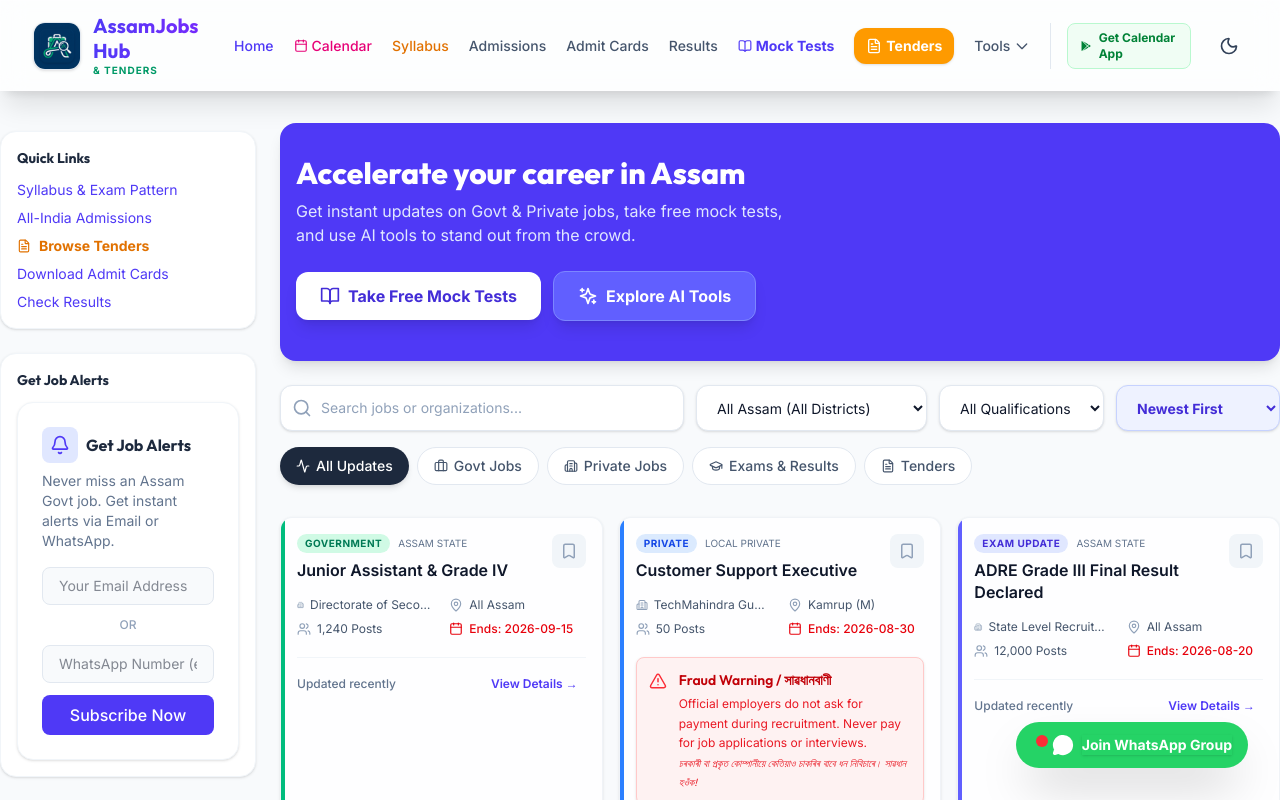
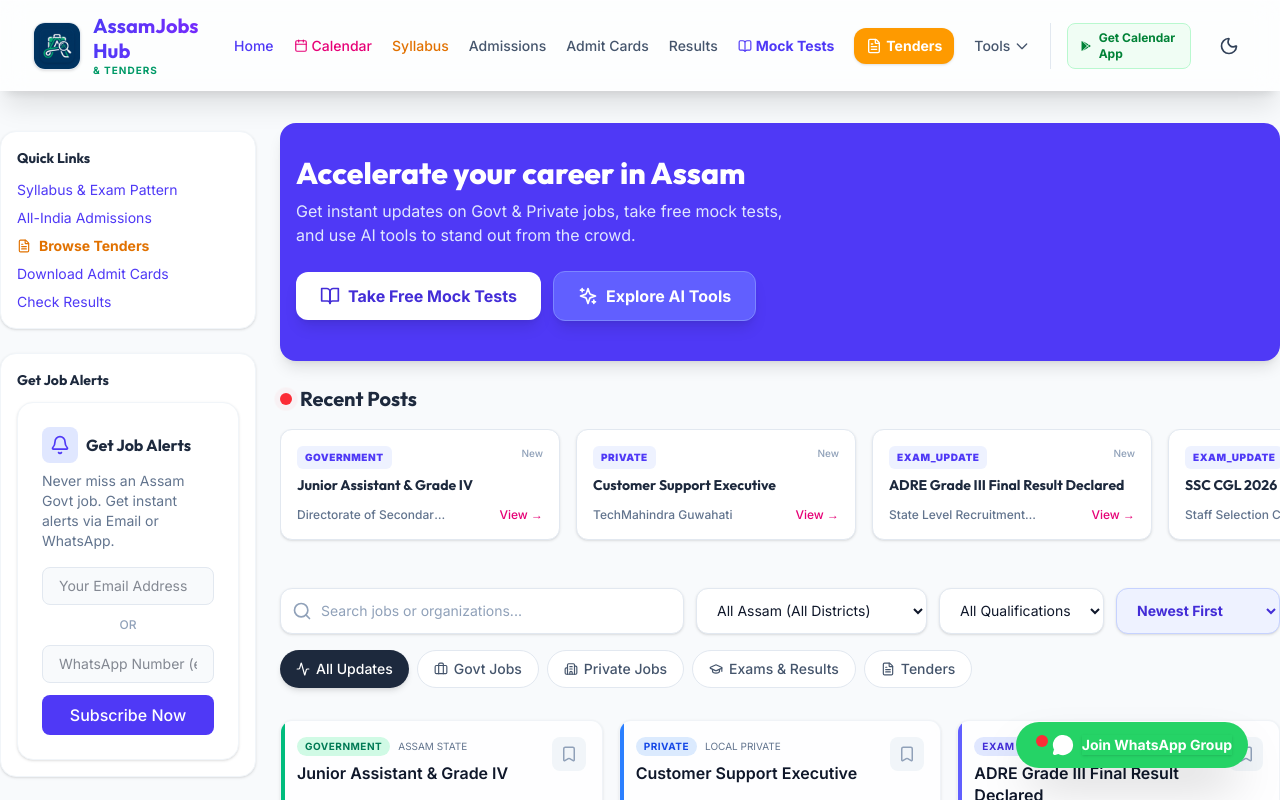
Before and after one commit to uzzaldutta/assamjobs-hub, a Next.js app: page / in a window 1280 px wide. Shown: the top 800 px of the page. Built offline with nearby package versions, Linux system fonts and the light colour scheme; no server answers; the database is empty.

Commit message:
feat: Add horizontal scrolling Recent Posts widget to the homepage

```diff
--- a/src/app/globals.css
+++ b/src/app/globals.css
@@ -35,3 +35,14 @@ body {
 h1, h2, h3, h4, h5, h6 {
   font-family: var(--font-outfit), sans-serif;
 }
+
+/* Hide scrollbar for Chrome, Safari and Opera */
+.hide-scrollbar::-webkit-scrollbar {
+  display: none;
+}
+
+/* Hide scrollbar for IE, Edge and Firefox */
+.hide-scrollbar {
+  -ms-overflow-style: none;  /* IE and Edge */
+  scrollbar-width: none;  /* Firefox */
+}
--- a/src/app/page.tsx
+++ b/src/app/page.tsx
@@ -67,8 +67,41 @@ export default async function Home() {
       {/* Main Layout Grid */}
       <div className="px-4 md:px-0 relative z-10 grid grid-cols-1 lg:grid-cols-4 gap-6">
 
+        {/* Recent Posts Section */}
+        <div className="col-span-1 lg:col-span-4 mt-6">
+          <div className="flex items-center gap-2 mb-4">
+            <span className="relative flex h-3 w-3">
+              <span className="animate-ping absolute inline-flex h-full w-full rounded-full bg-red-400 opacity-75"></span>
+              <span className="relative inline-flex rounded-full h-3 w-3 bg-red-500"></span>
+            </span>
+            <h3 className="text-xl font-bold text-slate-800 dark:text-white">Recent Posts</h3>
+          </div>
+
+          <div className="flex gap-4 overflow-x-auto pb-4 hide-scrollbar snap-x">
+            {allJobs.slice(0, 5).map((job) => (
+              <Link key={job.id} href={`/jobs/${job.id}`} className="min-w-[280px] max-w-[300px] snap-start bg-white dark:bg-slate-900 border border-slate-200 dark:border-slate-800 rounded-xl p-4 shadow-sm hover:shadow-md hover:border-indigo-300 dark:hover:border-indigo-700 transition flex flex-col justify-between group">
+                <div>
+                  <div className="flex justify-between items-start mb-2">
+                    <span className="text-[10px] font-black uppercase tracking-wider text-indigo-600 dark:text-indigo-400 bg-indigo-50 dark:bg-indigo-900/30 px-2 py-1 rounded-md">
+                      {job.type}
+                    </span>
+                    <span className="text-[10px] text-slate-400 font-medium">New</span>
+                  </div>
+                  <h4 className="font-bold text-slate-800 dark:text-white text-sm line-clamp-2 group-hover:text-indigo-600 dark:group-hover:text-indigo-400 transition-colors leading-tight">
+                    {job.title}
+                  </h4>
+                </div>
+                <div className="mt-3 text-xs font-medium text-slate-500 dark:text-slate-400 flex items-center justify-between">
+                  <span className="truncate max-w-[150px]">{job.organization}</span>
+                  <span className="text-pink-600 dark:text-pink-400">View →</span>
+                </div>
+              </Link>
+            ))}
+          </div>
+        </div>
+
         {/* Center Feed (Jobs) */}
-        <div className="col-span-1 lg:col-span-4 mt-6">
+        <div className="col-span-1 lg:col-span-4 mt-2">
           <FeedList initialJobs={allJobs} />
         </div>
       </div>
```
